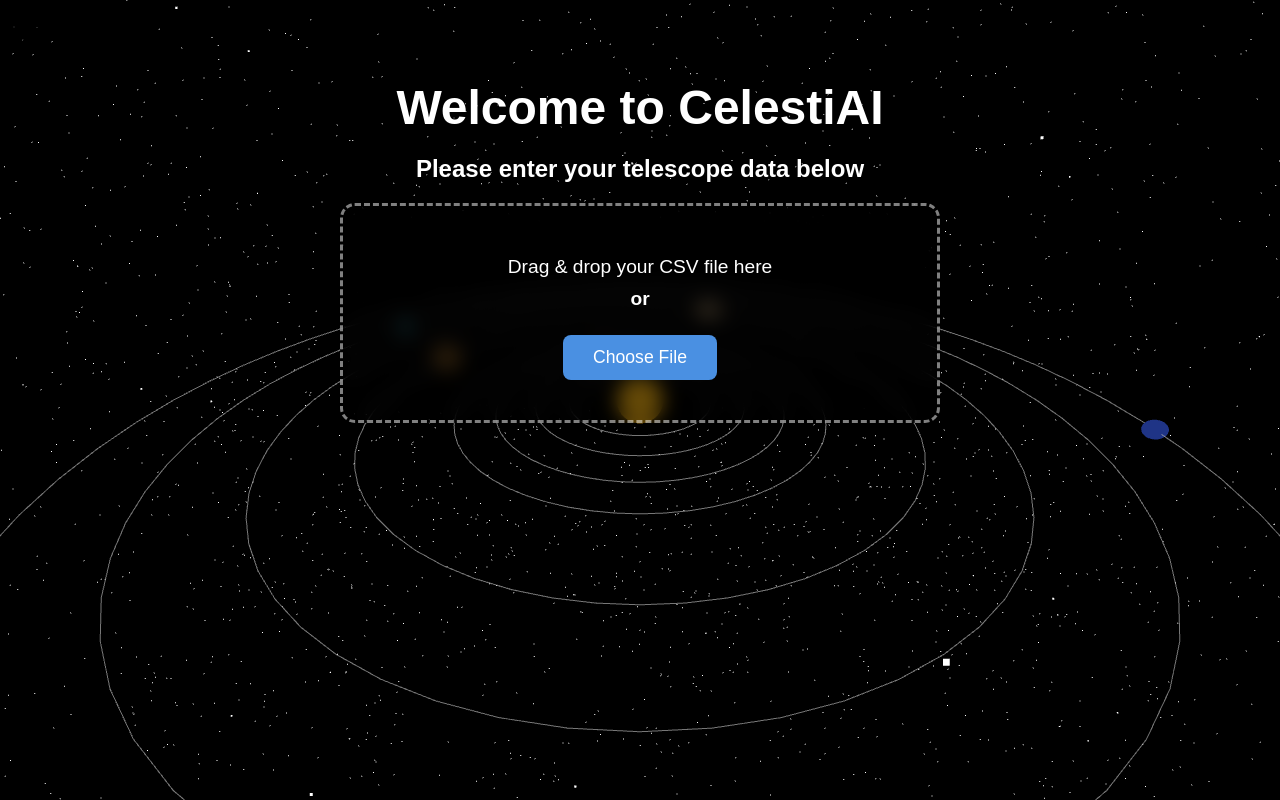
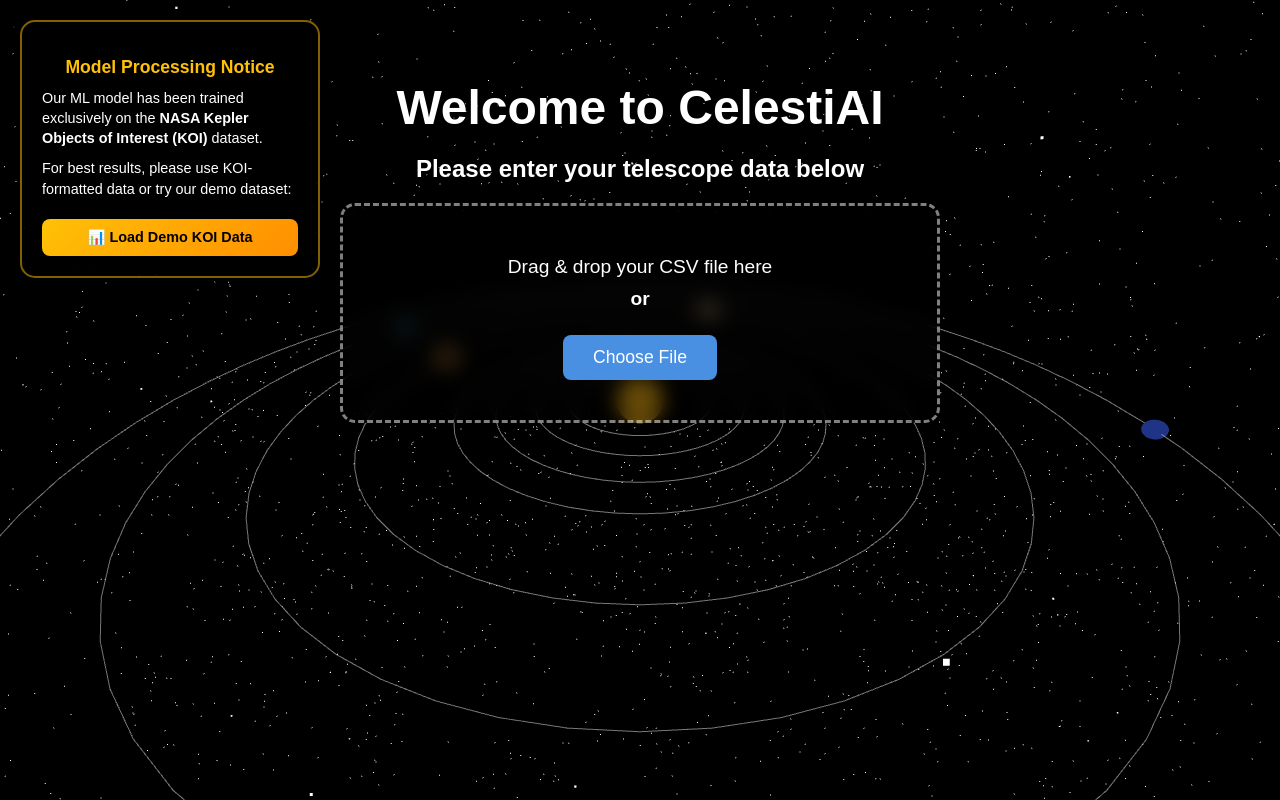
Before and after one commit to CelesteiAI/nasa-hackathon-2025, a Flask app: page / in a window 1280 px wide. Run offline with Flask 3, Linux system fonts and the light colour scheme.

Commit message:
Added a disclaimer to use test data in repo

```diff
--- a/src/app.py
+++ b/src/app.py
@@ -40,15 +40,16 @@ def results(): # Page to display results
 
 @app.route('/api/upload', methods=['POST'])
 def upload(): # Endpoint for file upload
+    try:
+        # Check if this is a demo data request
+        if request.get_data() == b'demo':
+            return handle_demo_data()
 
-    # 1. Read file from request
-    # 2. Validate file type and format
-    # 3. Save file to server
-    # 4. Return success or error response
+        # Deal with the demo data request (legacy support)
+        if request.form.get('use_demo_data') == 'true':
+            return handle_demo_data()
 
-    # At some point, we will also trigger ML model processing here
-
-    try:
+        # Regular file upload handling
         if 'file' not in request.files:
             return jsonify({'status': 'error', 'message': 'No file provided'}), 400
 
@@ -60,57 +61,101 @@ def upload(): # Endpoint for file upload
         if not allowed_file(file.filename):
             return jsonify({'status': 'error', 'message': 'Only CSV files are allowed'}), 400
 
-        if file:
-            # Save file to directory
-            filename = secure_filename(file.filename)
-            filepath = os.path.join(app.config['UPLOAD_FOLDER'], filename)
-            file.save(filepath)
+        # Save file to directory
+        filename = secure_filename(file.filename)
+        filepath = os.path.join(app.config['UPLOAD_FOLDER'], filename)
+        file.save(filepath)
 
-            # Validate CSV format and process through ML pipeline
-            try:
-                df = pd.read_csv(filepath, comment='#')  # Handle comment lines like in Kepler data
-                row_count = len(df)
-                col_count = len(df.columns)
+        # Process the uploaded file
+        return process_uploaded_file(filepath)
 
-                print(f"CSV uploaded successfully: {filename}")
-                print(f"Rows: {row_count}, Columns: {col_count}")
-                print(f"Columns: {list(df.columns)}")
+    except Exception as e:
+        print(f"Error in upload: {str(e)}")
+        return jsonify({'status': 'error', 'message': 'Upload failed. Please try again.'}), 500
 
-                # Process through ML pipeline
-                print("Processing data through ML pipeline...")
 
-                # Make exoplanet predictions
-                df_with_predictions = predict_exoplanets(df)
-                exoplanet_count = df_with_predictions['is_exoplanet'].sum()
-                print(f"Detected {exoplanet_count} potential exoplanets")
+def handle_demo_data():
+    """Handle demo KOI data processing"""
+    try:
+        demo_file_path = 'data/koi_data.csv'
 
-                # Process habitability analysis
-                df_habitable = process_habitability(df_with_predictions)
-                habitable_count = len(df_habitable[df_habitable['habitability_class'].isin(['highly_habitable', 'potentially_habitable'])])
-                print(f"Found {habitable_count} potentially habitable planets")
+        if not os.path.exists(demo_file_path):
+            return jsonify({
+                'status': 'error',
+                'message': 'Demo data file not found. Please upload your own CSV file.'
+            }), 404
 
-                # Format results for frontend
-                results = format_results_for_frontend(df_habitable)
+        print("Loading demo KOI data...")
+        # Process the demo file
+        return process_uploaded_file(demo_file_path, is_demo=True)
 
-                # Save results to global variable for API access
-                app.config['LATEST_RESULTS'] = results
+    except Exception as e:
+        print(f"Error loading demo data: {str(e)}")
+        return jsonify({
+            'status': 'error',
+            'message': 'Failed to load demo data. Please try uploading your own file.'
+        }), 500
 
-                print(f"Formatted {len(results)} results for frontend display")
 
+def process_uploaded_file(filepath, is_demo=False):
+    """Process uploaded or demo file through ML pipeline"""
+    try:
+        # Load the data
+        print(f"Processing file: {filepath}")
+        df = pd.read_csv(filepath, comment='#')  # Handle comment lines like in Kepler data
+
+        row_count = len(df)
+        col_count = len(df.columns)
+
+        filename = "Demo KOI Dataset" if is_demo else os.path.basename(filepath)
+        print(f"CSV loaded successfully: {filename}")
+        print(f"Rows: {row_count}, Columns: {col_count}")
+        print(f"Columns: {list(df.columns)[:10]}...")  # Show first 10 columns
+
+        # Load model if not already loaded
+        if model is None:
+            print("Loading ML model...")
+            if not load_ml_model():
                 return jsonify({
-                    'status': 'success',
-                    'message': f'Analysis complete! Found {exoplanet_count} exoplanets, {habitable_count} potentially habitable.',
-                    "redirect": "/results",
-                    'exoplanet_count': int(exoplanet_count),
-                    'habitable_count': int(habitable_count),
-                    'total_analyzed': int(row_count)
-                })
+                    'status': 'error',
+                    'message': 'ML model not available. Please check server configuration.'
+                }), 500
 
-            except Exception as e:
-                print(f"Error processing file: {str(e)}")
-                if os.path.exists(filepath):
-                    os.remove(filepath)  # Clean up invalid file
-                return jsonify({'status': 'error', 'message': f'Error processing file: {str(e)}'}), 400
+        # Process through ML pipeline
+        print("Processing data through ML pipeline...")
+
+        # Make exoplanet predictions
+        df_with_predictions = predict_exoplanets(df)
+        exoplanet_count = df_with_predictions['is_exoplanet'].sum()
+        print(f"Detected {exoplanet_count} potential exoplanets")
+
+        # Process habitability analysis
+        df_habitable = process_habitability(df_with_predictions)
+        habitable_count = len(df_habitable[df_habitable['habitability_class'].isin(['highly_habitable', 'potentially_habitable'])])
+        print(f"Found {habitable_count} potentially habitable planets")
+
+        # Format results for frontend
+        results = format_results_for_frontend(df_habitable)
+
+        # Save results to global variable for API access
+        app.config['LATEST_RESULTS'] = results
+
+        print(f"Formatted {len(results)} results for frontend display")
+
+        return jsonify({
+            'status': 'success',
+            'message': f'Analysis complete! Found {exoplanet_count} exoplanets, {habitable_count} potentially habitable.',
+            "redirect": "/results",
+            'exoplanet_count': int(exoplanet_count),
+            'habitable_count': int(habitable_count),
+            'total_analyzed': int(row_count)
+        })
+
+    except Exception as e:
+        print(f"Error processing file: {str(e)}")
+        if os.path.exists(filepath):
+            os.remove(filepath)  # Clean up invalid file
+        return jsonify({'status': 'error', 'message': f'Error processing file: {str(e)}'}), 400
 
     except Exception as e:
         return jsonify({'status': 'error', 'message': f'Upload failed: {str(e)}'}), 500
--- a/src/static/css/style.css
+++ b/src/static/css/style.css
@@ -348,3 +348,53 @@ div>h3 {
     color: #2e7d32;
     font-weight: 500;
 }
+
+/* Disclaimer panel in top left */
+.disclaimer-panel {
+    position: fixed;
+    top: 20px;
+    left: 20px;
+    z-index: 1000;
+    background: rgba(0, 0, 0, 0.7);
+    backdrop-filter: blur(10px);
+    border-radius: 15px;
+    padding: 20px;
+    max-width: 300px;
+    border: 2px solid rgba(255, 193, 7, 0.5);
+    box-shadow: 0 8px 32px rgba(0, 0, 0, 0.3);
+}
+
+.disclaimer-content h3 {
+    color: #ffc107;
+    margin-bottom: 10px;
+    font-size: 1.1em;
+    text-align: center;
+}
+
+.disclaimer-content p {
+    color: white;
+    font-size: 0.9em;
+    line-height: 1.4;
+    margin-bottom: 10px;
+    text-align: left;
+}
+
+.demo-btn {
+    background: linear-gradient(135deg, #ffc107, #ff8f00);
+    color: #000;
+    border: none;
+    padding: 10px 15px;
+    border-radius: 8px;
+    font-size: 0.9em;
+    font-weight: bold;
+    cursor: pointer;
+    transition: all 0.3s;
+    width: 100%;
+    margin-top: 10px;
+}
+
+.demo-btn:hover {
+    background: linear-gradient(135deg, #ffca28, #ffa000);
+    transform: translateY(-2px);
+    box-shadow: 0 4px 12px rgba(255, 193, 7, 0.3);
+}
--- a/src/static/js/upload.js
+++ b/src/static/js/upload.js
@@ -14,6 +14,10 @@ const errorMessage = document.getElementById('error-message');
 const processBtn = document.getElementById('process-btn');
 const removeBtn = document.getElementById('remove-btn');
 const retryBtn = document.getElementById('retry-btn');
+
+const disclaimer = document.getElementById('disclaimer');
+const disclaimerDetails = document.getElementById('disclaimer-details');
+const testDataBtn = document.getElementById('test-data-btn');
 
 // Store the current file for later upload
 let currentFile = null;
@@ -365,5 +369,52 @@ retryBtn.addEventListener('click', () => {
     fileInput.value = ''; // Clear file input
 });
 
+
+// Demo data button
+testDataBtn.addEventListener('click', () => {
+    uploadDemoData();
+});
+
+// Function to upload demo KOI data
+function uploadDemoData() {
+    showLoading();
+
+    // Update loading text for demo data
+    const loadingText = document.querySelector('#loading h2');
+    if (loadingText) {
+        loadingText.textContent = 'Loading Demo KOI Data...';
+    }
+    const loadingSubtext = document.querySelector('#loading p');
+    if (loadingSubtext) {
+        loadingSubtext.textContent = 'Preparing NASA Kepler Objects of Interest dataset for analysis.';
+    }
+
+    // Send request to load demo data
+    fetch('/api/upload', {
+        method: 'POST',
+        body: "demo"
+    })
+    .then(response => response.json())
+    .then(data => {
+        if (data.status === 'success') {
+            // Show quick success message with results summary
+            showProcessingSuccess(data);
+
+            // Redirect after showing results
+            setTimeout(() => {
+                if (data.redirect) {
+                    window.location.href = data.redirect;
+                }
+            }, 5000);
+        } else {
+            showError(data.message || 'Upload failed');
+        }
+    })
+    .catch(error => {
+        console.error('Error:', error);
+        showError('Network error. Please try again.');
+    });
+}
+
 // Initialize
 showUploadForm();
--- a/src/templates/index.html
+++ b/src/templates/index.html
@@ -8,6 +8,17 @@
 {% endblock %}
 
 {% block body %}
+
+<!-- Disclaimer in top left -->
+<div id="disclaimer" class="disclaimer-panel">
+    <div class="disclaimer-content">
+        <h3>Model Processing Notice</h3>
+        <p>Our ML model has been trained exclusively on the <strong>NASA Kepler Objects of Interest (KOI)</strong> dataset.</p>
+        <p>For best results, please use KOI-formatted data or try our demo dataset:</p>
+        <button id="test-data-btn" class="demo-btn">📊 Load Demo KOI Data</button>
+    </div>
+</div>
+
 <div id="upload" style="margin-top: 40px;">
     <h1>Welcome to CelestiAI</h1>
     <h2>Please enter your telescope data below</h2>
@@ -33,6 +44,8 @@
     <button id="remove-btn">Remove Data</button>
 </div>
 
+
+
 <div id="upload-error" style="display: none;">
     <h2>❌ Upload Failed</h2>
     <div id="error-message"></div>
```
